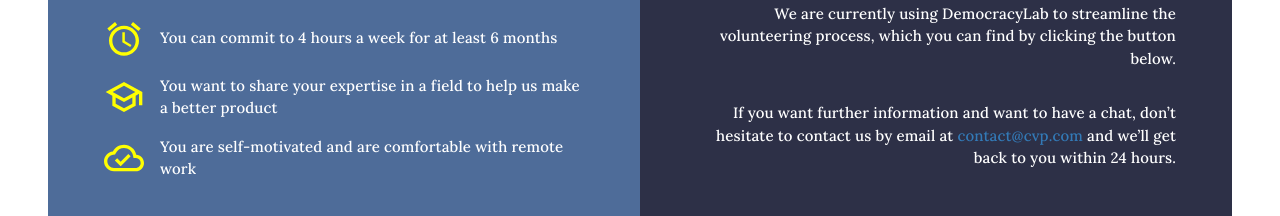
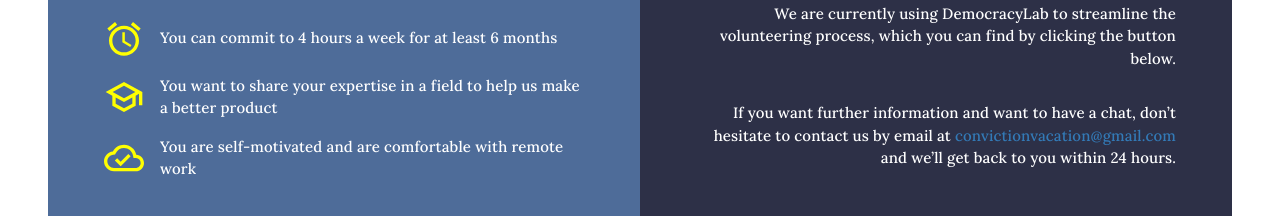
Before and after one commit to openseattle/clearviction-v1, a React (Create React App) app: page /get_involved/volunteer in a window 1280 px wide. Shown: the part 900-1116 px from the top of the page. Built offline with nearby package versions, Linux system fonts and the light colour scheme.

Commit message:
email update

```diff
--- a/src/Pages/VolunteerPage.jsx
+++ b/src/Pages/VolunteerPage.jsx
@@ -195,7 +195,7 @@ const VolunteerPage = () => {
                 >
                   If you want further information and want to have a chat, don’t
                   hesitate to contact us by email at{" "}
-                  <a href="/contact">contact@cvp.com</a> and we’ll get back to
+                  <a href="/contact">convictionvacation@gmail.com</a> and we’ll get back to
                   you within 24 hours.
                 </Typography>
               </Box>
```
